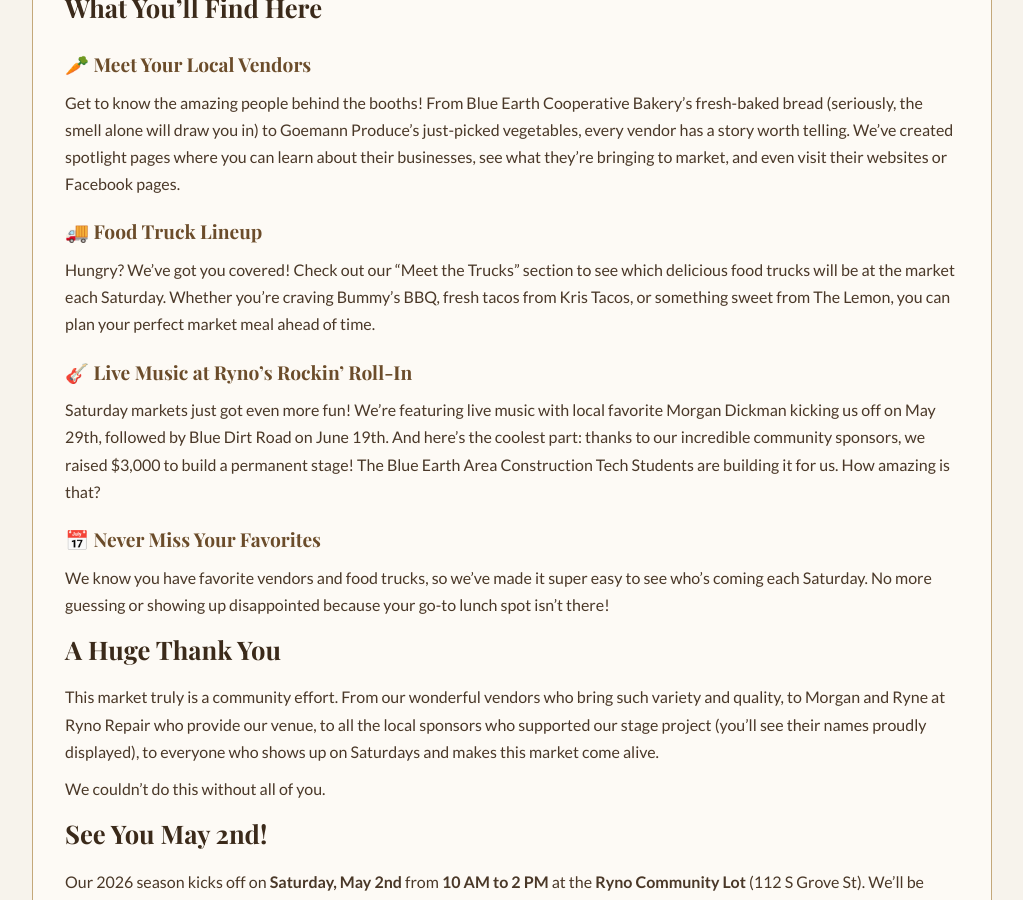
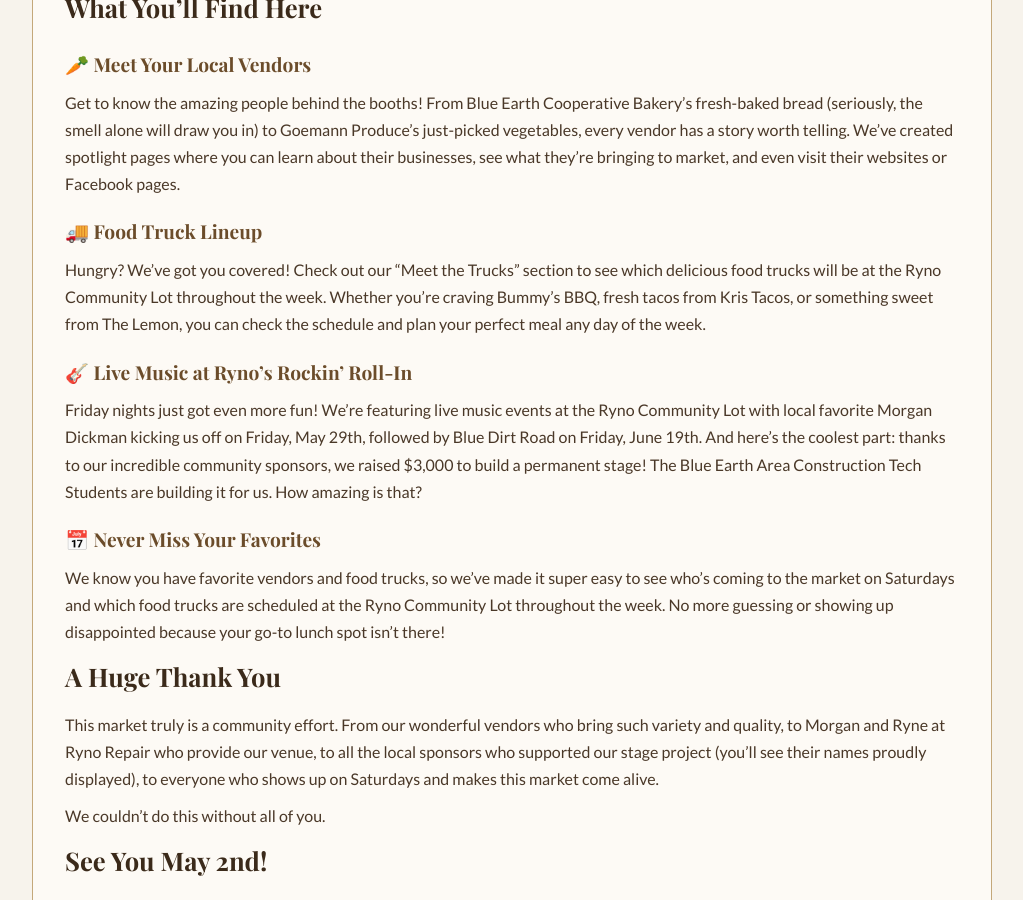
Before and after one commit to blueearthcommunitymarket/blueearthcommunitymarket.github.io, a Jekyll site: the page built from _posts/2026-03-30-welcome-to-our-new-website.md, in a window 1280 px wide and 900 px high, scrolled down 394 px. Shown: the whole window, without its empty margins (128-1151 px from the left). Built offline with Jekyll 4.4.1, drawn with Linux system fonts in a browser that asks for light colours; some web fonts are replaced.

Commit message:
Fix blog post - clarify food trucks are daily and music is Friday nights

```diff
--- a/_posts/2026-03-30-welcome-to-our-new-website.md
+++ b/_posts/2026-03-30-welcome-to-our-new-website.md
@@ -12,13 +12,13 @@
 Get to know the amazing people behind the booths! From Blue Earth Cooperative Bakery's fresh-baked bread (seriously, the smell alone will draw you in) to Goemann Produce's just-picked vegetables, every vendor has a story worth telling. We've created spotlight pages where you can learn about their businesses, see what they're bringing to market, and even visit their websites or Facebook pages.
 
 ### 🚚 **Food Truck Lineup**
-Hungry? We've got you covered! Check out our "Meet the Trucks" section to see which delicious food trucks will be at the market each Saturday. Whether you're craving Bummy's BBQ, fresh tacos from Kris Tacos, or something sweet from The Lemon, you can plan your perfect market meal ahead of time.
+Hungry? We've got you covered! Check out our "Meet the Trucks" section to see which delicious food trucks will be at the Ryno Community Lot throughout the week. Whether you're craving Bummy's BBQ, fresh tacos from Kris Tacos, or something sweet from The Lemon, you can check the schedule and plan your perfect meal any day of the week.
 
 ### 🎸 **Live Music at Ryno's Rockin' Roll-In**
-Saturday markets just got even more fun! We're featuring live music with local favorite Morgan Dickman kicking us off on May 29th, followed by Blue Dirt Road on June 19th. And here's the coolest part: thanks to our incredible community sponsors, we raised $3,000 to build a permanent stage! The Blue Earth Area Construction Tech Students are building it for us. How amazing is that?
+Friday nights just got even more fun! We're featuring live music events at the Ryno Community Lot with local favorite Morgan Dickman kicking us off on Friday, May 29th, followed by Blue Dirt Road on Friday, June 19th. And here's the coolest part: thanks to our incredible community sponsors, we raised $3,000 to build a permanent stage! The Blue Earth Area Construction Tech Students are building it for us. How amazing is that?
 
 ### 📅 **Never Miss Your Favorites**
-We know you have favorite vendors and food trucks, so we've made it super easy to see who's coming each Saturday. No more guessing or showing up disappointed because your go-to lunch spot isn't there!
+We know you have favorite vendors and food trucks, so we've made it super easy to see who's coming to the market on Saturdays and which food trucks are scheduled at the Ryno Community Lot throughout the week. No more guessing or showing up disappointed because your go-to lunch spot isn't there!
 
 ## **A Huge Thank You**
 
```
